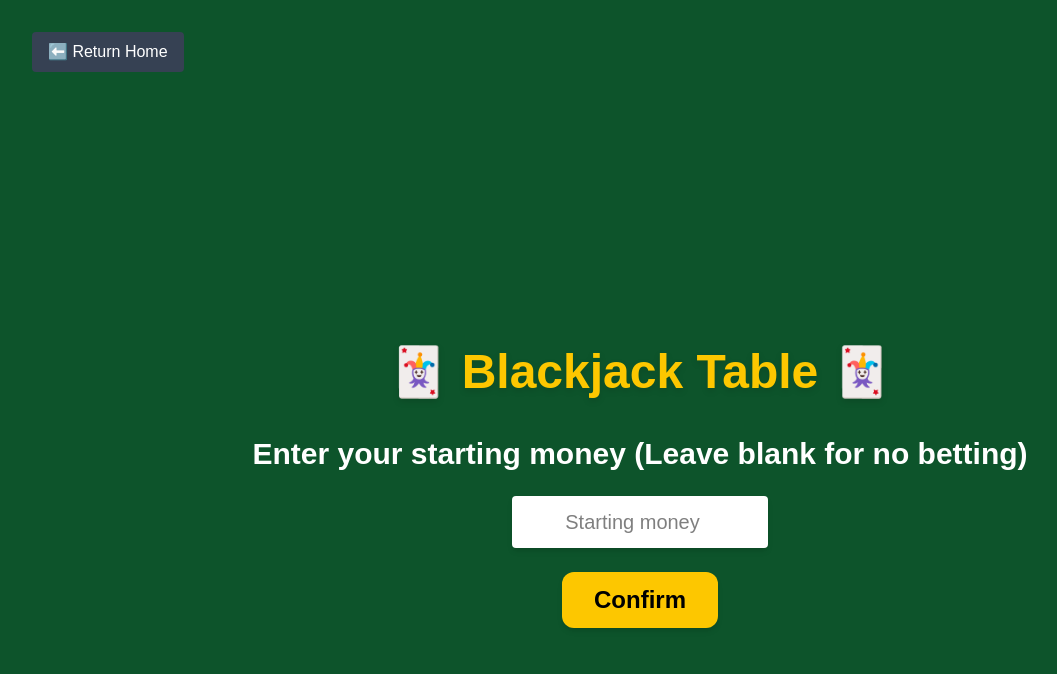
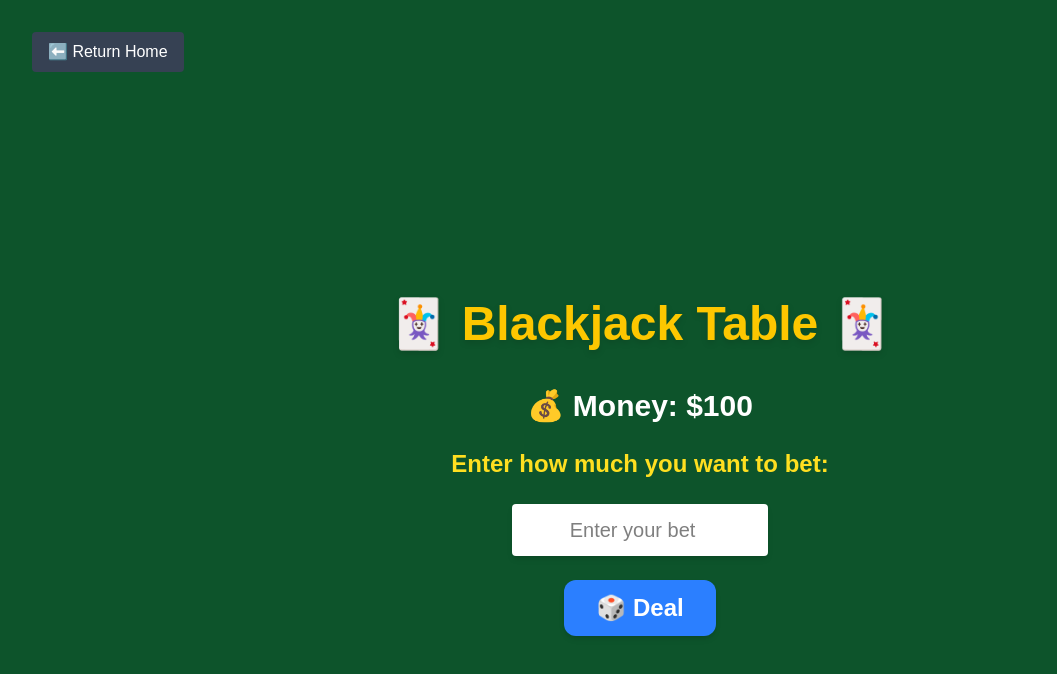
Before and after one commit to Bdonah/card-games, a Next.js app: page / in a window 1280 px wide. Both pictures are taken after a click on the button "🃏 Play Blackjack". Shown: the top 674 px of the page, without its empty margins (0-1057 px from the left). Built offline with nearby package versions, Linux system fonts and the light colour scheme.

Commit message:
Update blackjack

```diff
--- a/app/blackjack.tsx
+++ b/app/blackjack.tsx
@@ -11,6 +11,8 @@ type Card = {
 
 const suits = ["♠️", "♥️", "♣️", "♦️"];
 const values = ["A", "2", "3", "4", "5", "6", "7", "8", "9", "10", "J", "Q", "K"];
+const STARTING_MONEY = 100;
+
 
 function getDeck(): Card[] {
   const deck: Card[] = [];
@@ -46,8 +48,9 @@ function calculateTotal(hand: Card[]): number {
 }
 
 export default function Blackjack() {
-  const [money, setMoney] = useState<number | null>(null);
-  const [inputMoney, setInputMoney] = useState("");
+  const [money, setMoney] = useState(STARTING_MONEY);
+  const [showResetPrompt, setShowResetPrompt] = useState(false);
+
   const [deck, setDeck] = useState<Card[]>([]);
   const [playerHand, setPlayerHand] = useState<Card[]>([]);
   const [dealerHand, setDealerHand] = useState<Card[]>([]);
@@ -121,10 +124,18 @@ export default function Blackjack() {
 
   function endGame(win: boolean | null) {
     if (win === true) {
-      setMoney(prev => prev! + bet);
+      setMoney(prev => {
+        const newMoney = prev! + bet;
+        if (newMoney <= 0) setShowResetPrompt(true);
+        return newMoney;
+      });
       setMessage("🎉 You Win!");
     } else if (win === false) {
-      setMoney(prev => prev! - bet);
+      setMoney(prev => {
+        const newMoney = prev! - bet;
+        if (newMoney <= 0) setShowResetPrompt(true);
+        return newMoney;
+      });
       setMessage("😢 You Lose.");
     } else {
       setMessage("🤝 It's a Tie (Push).");
@@ -147,29 +158,11 @@ export default function Blackjack() {
         🃏 Blackjack Table 🃏
       </h1>
 
-      {/* If money not set */}
-      {money === null ? (
-        <div className="flex flex-col gap-6 items-center">
-          <h2 className="text-3xl font-bold">Enter your starting money (Leave blank for no betting)</h2>
-          <input
-            type="number"
-            className="p-3 rounded text-black bg-white text-xl w-64 text-center shadow-md"
-            value={inputMoney}
-            onChange={(e) => setInputMoney(e.target.value)}
-            placeholder="Starting money"
-            />
-          <button
-            onClick={() => setMoney(Number(inputMoney))}
-            className="bg-yellow-400 hover:bg-yellow-500 text-black font-extrabold py-3 px-8 rounded-xl text-2xl shadow-md"
-          >
-            Confirm
-          </button>
-        </div>
-      ) : (
-        <>
+      {/* 💵 Always show current money */}
       <h2 className="text-3xl mb-6 font-bold">💰 Money: ${money}</h2>
 
-          {money !== null && !playing && (
+      {/* Betting Area */}
+      {!playing && (
         <div className="flex flex-col items-center gap-6 mb-10">
           <h2 className="text-2xl font-bold text-yellow-300">Enter how much you want to bet:</h2>
           <input
@@ -179,7 +172,7 @@ export default function Blackjack() {
             value={bet === 0 ? "" : bet}
             onChange={(e) => {
               const value = e.target.value;
-        if (/^\d*$/.test(value)) { // Only allow numbers
+              if (/^\d*$/.test(value)) {
                 setBet(value === "" ? 0 : Number(value));
               }
             }}
@@ -282,7 +275,24 @@ export default function Blackjack() {
               {message}
             </div>
           )}
-        </>
+          {showResetPrompt && (
+  <div className="fixed inset-0 bg-black bg-opacity-70 flex items-center justify-center z-50">
+    <div className="bg-white text-black p-8 rounded-lg flex flex-col gap-6 items-center">
+      <h2 className="text-2xl font-bold">You&apos;re out of money! 💸</h2>
+      <p className="text-lg">Would you like to restart with $500?</p>
+      <button
+        onClick={() => {
+          setMoney(STARTING_MONEY);
+          setShowResetPrompt(false);
+          setBet(0);
+          setMessage("");
+        }}
+        className="bg-green-500 hover:bg-green-600 text-white font-bold py-2 px-6 rounded-xl text-xl"
+      >
+        🔄 Restart
+      </button>
+    </div>
+  </div>
 )}
     </div>
   );
--- a/app/heads-up.tsx
+++ b/app/heads-up.tsx
@@ -2,6 +2,7 @@
 
 import { useState, useEffect, useCallback } from "react";
 import Image from "next/image";
+
 
 type Card = {
   rank: string;
@@ -246,6 +247,7 @@ export default function PokerGame() {
   }
 
   return (
+
     <div className="min-h-screen bg-green-900 text-white p-8">
   <h1 className="text-4xl font-bold text-center mb-8">♠️ Texas Hold&apos;em (Head&apos;s up)♣️</h1>
 
--- a/app/page.tsx
+++ b/app/page.tsx
@@ -9,6 +9,7 @@ import Slots from "./slots";
 import VideoPoker from "./videopoker";
 import HelpPopup from "@/components/HelpPopup";
 import Craps from "./craps";
+import Layout from "@/components/Layout"; // Import it!
 
 const AnotherGame = () => <div>Another game coming soon!</div>;
 
@@ -107,7 +108,9 @@ export default function Home() {
   }
 
   return (
+
     <>
+    <Layout>
       {/* Help Popup */}
       <HelpPopup isOpen={showHelp} onClose={togglePopup} />
 
@@ -212,6 +215,7 @@ export default function Home() {
           />
         </div>
       </main>
+      </Layout>
     </>
   );
 }
--- /dev/null
+++ b/components/Layout.tsx
@@ -0,0 +1,30 @@
+"use client";
+
+import { useState } from "react";
+import HelpPopup from "@/components/HelpPopup";
+
+export default function Layout({ children }: { children: React.ReactNode }) {
+  const [showHelp, setShowHelp] = useState(false);
+
+  function togglePopup() {
+    setShowHelp(prev => !prev);
+  }
+
+  return (
+    <div className="relative min-h-screen bg-green-900 text-white">
+      {/* Help Popup */}
+      <HelpPopup isOpen={showHelp} onClose={togglePopup} />
+
+      {/* Help Button */}
+      <button
+        onClick={togglePopup}
+        className="fixed top-4 right-4 bg-yellow-400 text-black rounded-full p-2 w-10 h-10 flex items-center justify-center shadow-lg hover:bg-yellow-500 z-50"
+      >
+        ?
+      </button>
+
+      {/* Main Content */}
+      {children}
+    </div>
+  );
+}
```
Lines whose indentation alone changed are shown as unchanged.
